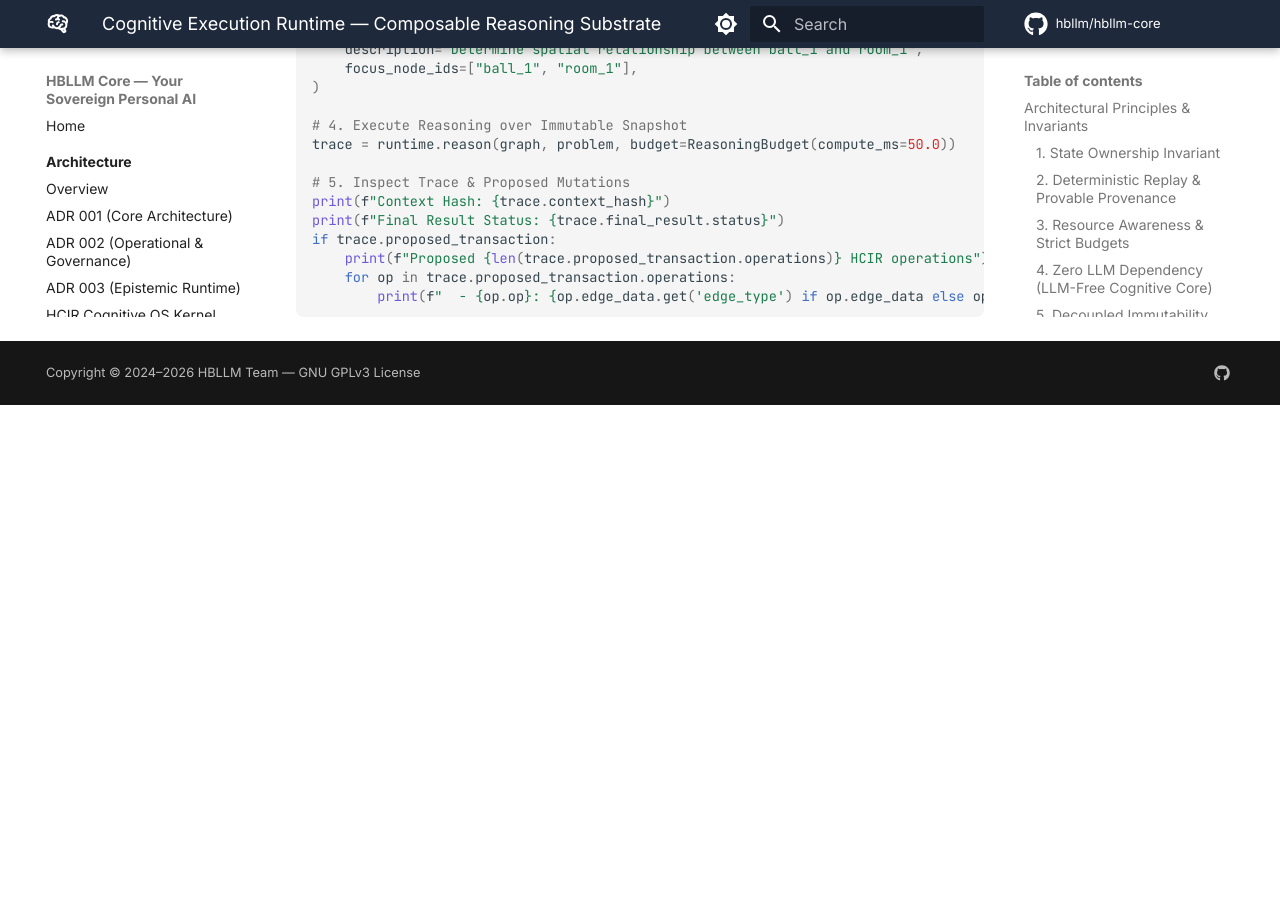
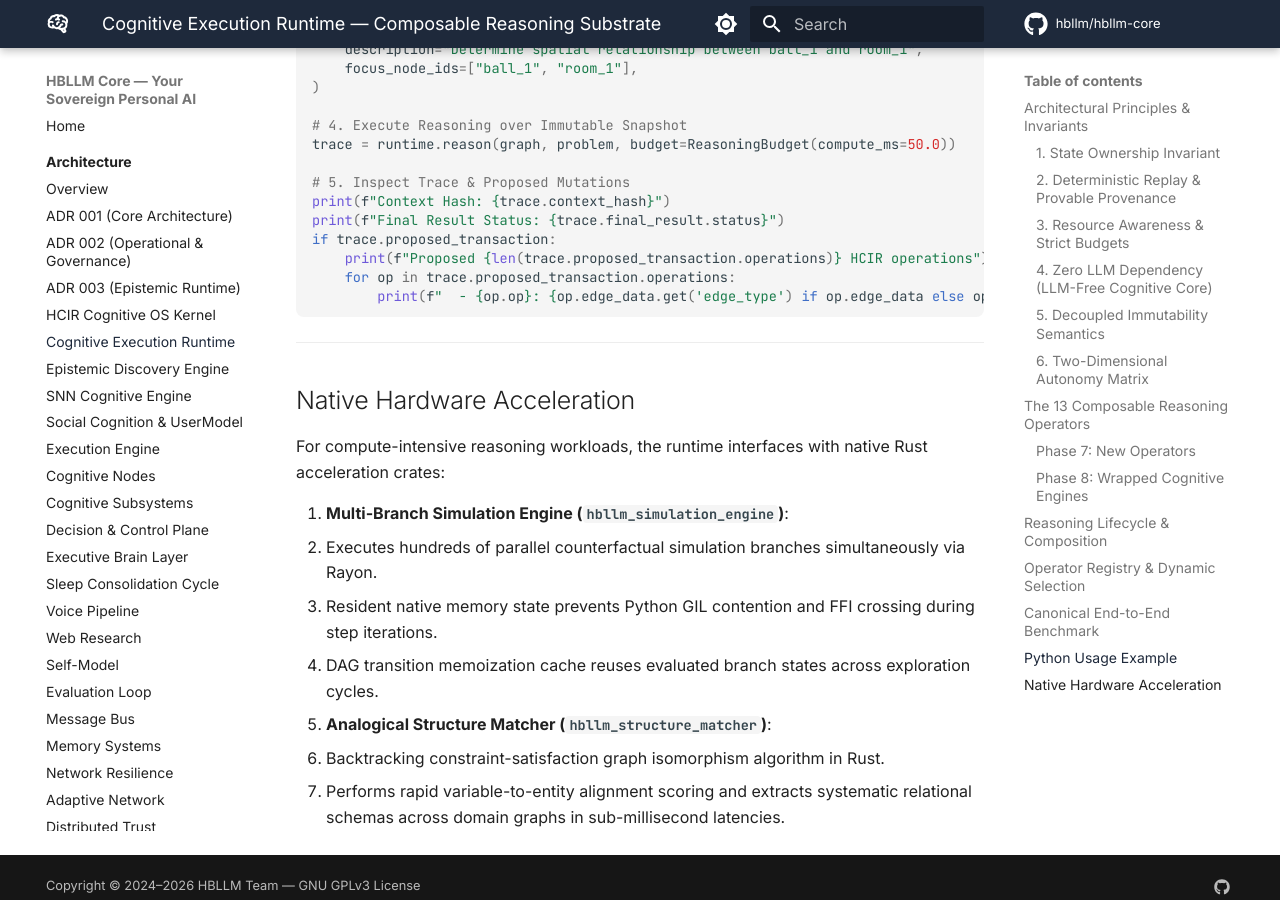
Before and after one commit to HBLLM/hbllm-core, an MkDocs documentation site: the page built from docs/architecture/cognitive-execution-runtime.md, in a window 1280 px wide and 900 px high, scrolled down 7047 px. Built offline with MkDocs 1.6.1 and Material for MkDocs 9.7.7, drawn with Linux system fonts in a browser that asks for light colours; comment, search, counter and statistics services are not loaded; before the commit the page ends 7452 px from its top, so only the background shows below that.

Commit message:
docs: update core documentation with 13 native Rust crates and HCIR acceleration substrates

````diff
--- a/docs/api/rust-kernels.md
+++ b/docs/api/rust-kernels.md
@@ -1,17 +1,17 @@
 ---
 title: "Rust Kernels — SIMD-Accelerated Native Extensions"
-description: "API reference for all 10 HBLLM Rust-accelerated native crates — compute kernels, tokenizer, data tools, semantic search, knowledge graph, policy evaluation, perception, network utilities, concept extraction, and confidence calibration."
+description: "API reference for all 13 HBLLM Rust-accelerated native crates — compute kernels, tokenizer, data tools, semantic search, knowledge graph, policy evaluation, perception, network utilities, concept extraction, confidence calibration, HCIR graph substrate, simulation engine, and structure matcher."
 ---
 
 # Rust Kernels & SIMD Extensions
 
-HBLLM includes **10 native Rust crates** that provide SIMD-accelerated performance for CPU inference, data processing, tokenization, vector search, graph algorithms, and policy evaluation. These extensions are optional — pure Python fallbacks exist across all components, but the native Rust extensions provide 5× to 50× throughput gains on CPU-only deployments (workstations, Apple Silicon, edge servers).
+HBLLM includes **13 native Rust crates** that provide SIMD-accelerated performance for CPU inference, data processing, tokenization, vector search, graph algorithms, policy evaluation, persistent HCIR graph operations, parallel counterfactual simulation, and analogical structure mapping. These extensions are optional — pure Python fallbacks exist across all components, but the native Rust extensions provide 5× to 100× throughput gains on CPU deployments (workstations, Apple Silicon, edge servers).
 
 **Location:** `rust/`
 
 ---
 
-## 10 Native Crates Index
+## 13 Native Crates Index
 
 | Crate | Directory | Python Module | Purpose | Speedup vs Python |
 |---|---|---|---|---|
@@ -25,6 +25,9 @@ HBLLM includes **10 native Rust crates** that provide SIMD-accelerated performan
 | **`concept_extract`**| `rust/concept_extract/` | `hbllm_concept_extract` | Fast episodic text pattern clustering & rule mining | 8–15× |
 | **`perception`** | `rust/perception/` | `hbllm_perception_rs` | Audio frame preprocessing and vector projection | 12–25× |
 | **`network_utils`** | `rust/network_utils/` | `hbllm_network_utils` | High-throughput binary message framing & serialization | 15–30× |
+| **`hcir_graph`** | `rust/hcir_graph/` | `hbllm_hcir_graph` | Persistent chunked structural-sharing HCIR GraphState with BLAKE3 canonical hashing | 40–100× |
+| **`simulation_engine`** | `rust/simulation_engine/` | `hbllm_simulation_engine` | Resident state multi-branch counterfactual simulation & DAG transition cache | 25–80× |
+| **`structure_matcher`** | `rust/structure_matcher/` | `hbllm_structure_matcher` | Analogical constraint satisfaction mapping & systematicity scoring | 30–60× |
 
 ---
 
@@ -161,9 +164,78 @@ Zero-copy binary message framing, CRC32 checksumming, and protocol buffer serial
 
 ---
 
+## 11. HCIR Graph Substrate (`hbllm_hcir_graph`)
+
+Persistent, chunked structural-sharing graph state representation for HCIR. Provides $O(1)$ snapshots, sub-millisecond clone times, chunk-level copy-on-write isolation, and deterministic BLAKE3 canonical state hashing:
+
+```python
+from hbllm_hcir_graph import NativeGraph
+
+graph = NativeGraph()
+graph.add_node("node_1", "Entity", "ACTIVE", {"name": "ObjectA"}, 1000.0)
+graph.add_node("node_2", "Entity", "ACTIVE", {"name": "ObjectB"}, 1000.0)
+graph.add_edge("e1", "SUPPORTS", ["node_1"], ["node_2"], 1.0, {}, 1000.0)
+
+# O(1) immutable snapshot with chunked structural sharing
+snapshot = graph.snapshot()
+
+# Canonical BLAKE3 hash across nodes and hyperedges
+hash_val = graph.canonical_hash()
+```
+
+---
+
+## 12. Simulation Engine (`hbllm_simulation_engine`)
+
+Resident native cognitive runtime managing parallel multi-branch counterfactual simulation rollouts. Evaluates action sequences across isolated graph branches with zero Python FFI crossing per step, Rayon thread-pool parallelism, 3D bounding-box collision detection, and transition DAG memoization:
+
+```python
+from hbllm_simulation_engine import NativeCognitiveRuntime
+
+runtime = NativeCognitiveRuntime()
+# Run parallel branches across native CPU cores
+results = runtime.evaluate_rollout_branches(
+    branches=[
+        {
+            "branch_id": 1,
+            "actions": [
+                {
+                    "operator": "move",
+                    "subject": "block_a",
+                    "target": "table",
+                    "parameters": {"x": 1.0, "y": 2.0},
+                }
+            ],
+            "initial_risk": 0.0,
+            "initial_cost": 0.0,
+            "max_steps": 5,
+        }
+    ]
+)
+```
+
+---
+
+## 13. Structure Matcher (`hbllm_structure_matcher`)
+
+Analogical constraint-satisfaction graph isomorphism engine. Discovers systematic variable-to-entity mappings and structural alignment scores between source schemas and target domains with backtracking search:
+
+```python
+from hbllm_structure_matcher import match_structures
+
+match_result = match_structures(
+    pattern_edges=[{"rel_type": "REVOLVES_AROUND", "source_var": "planet", "target_var": "sun"}],
+    target_nodes=["electron", "nucleus"],
+    target_edges=[{"rel_type": "REVOLVES_AROUND", "source": "electron", "target": "nucleus"}],
+)
+# Returns mapping: {"planet": "electron", "sun": "nucleus"} with systematicity score
+```
+
+---
+
 ## Building All Crates
 
-Build all 10 Rust extensions using `maturin`:
+Build all 13 Rust extensions using `maturin`:
 
 ```bash
 cd HBLLM/core
--- a/docs/architecture/cognitive-execution-runtime.md
+++ b/docs/architecture/cognitive-execution-runtime.md
@@ -294,3 +294,18 @@ if trace.proposed_transaction:
     for op in trace.proposed_transaction.operations:
         print(f"  - {op.op}: {op.edge_data.get('edge_type') if op.edge_data else op.node_id}")
 ```
+
+---
+
+## Native Hardware Acceleration
+
+For compute-intensive reasoning workloads, the runtime interfaces with native Rust acceleration crates:
+
+1. **Multi-Branch Simulation Engine (`hbllm_simulation_engine`)**:
+   - Executes hundreds of parallel counterfactual simulation branches simultaneously via Rayon.
+   - Resident native memory state prevents Python GIL contention and FFI crossing during step iterations.
+   - DAG transition memoization cache reuses evaluated branch states across exploration cycles.
+
+2. **Analogical Structure Matcher (`hbllm_structure_matcher`)**:
+   - Backtracking constraint-satisfaction graph isomorphism algorithm in Rust.
+   - Performs rapid variable-to-entity alignment scoring and extracts systematic relational schemas across domain graphs in sub-millisecond latencies.
````
Also changed, not shown: README.md (+1 -1 lines), docs/architecture/hcir-kernel-os.md (+22 -0 lines).
